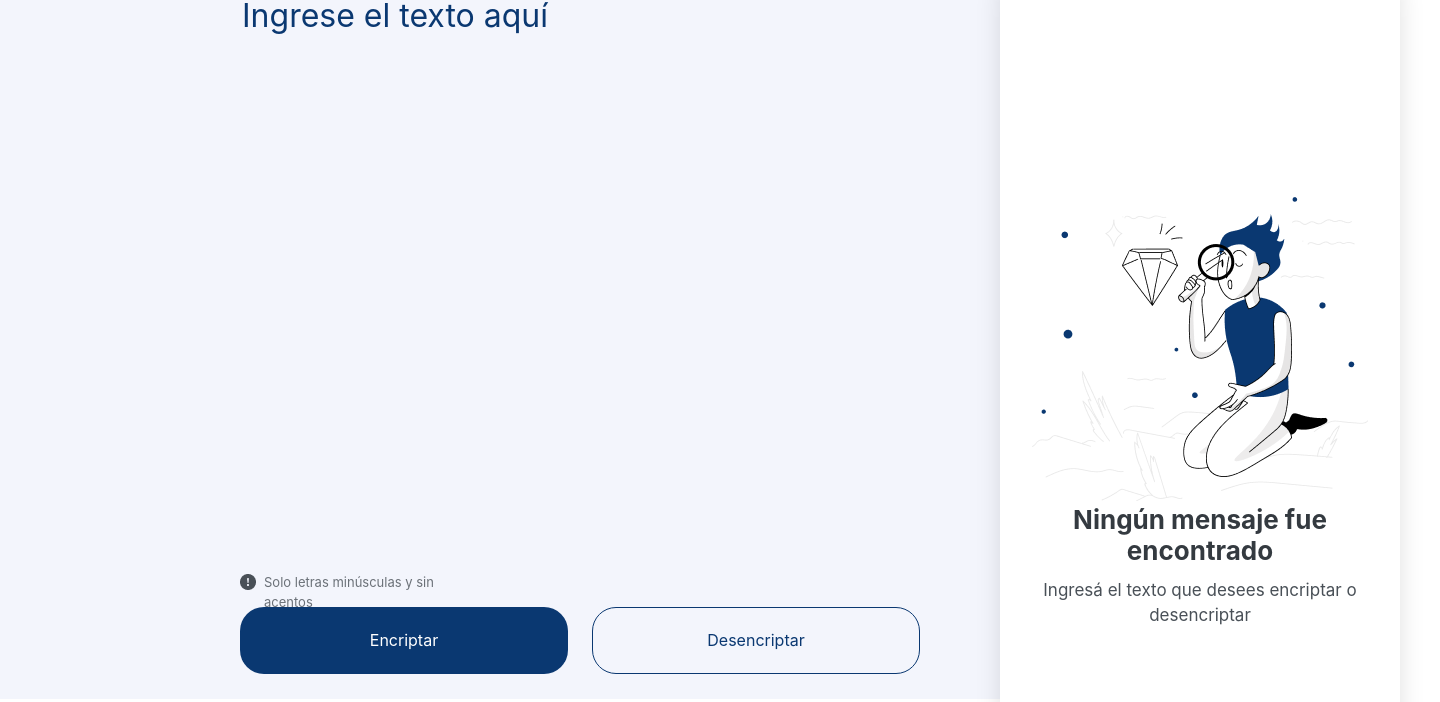
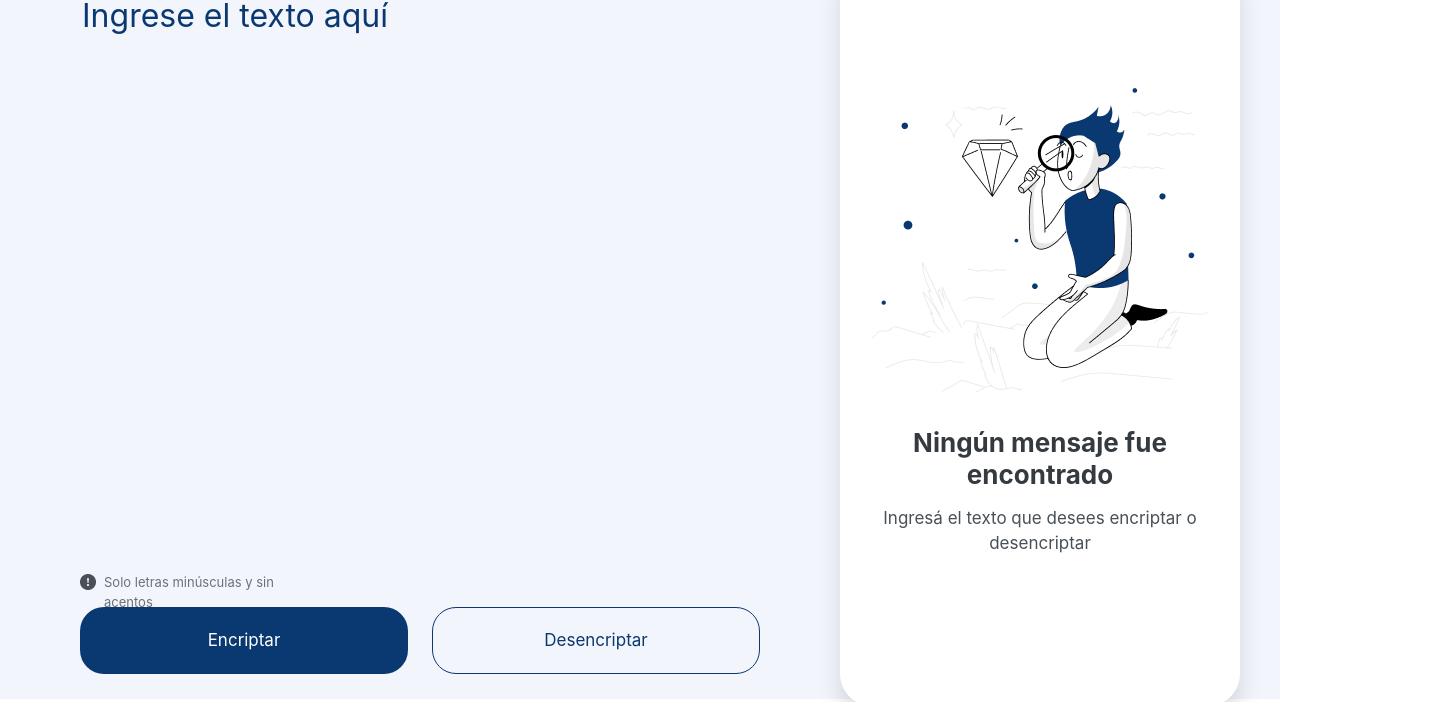
Before and after one commit to nicomarshal/Encriptador, a plain HTML site: page index.html in a window 1280 px wide. Shown: the part 101-803 px from the top of the page, 1440 px wide, since content can reach past the window. Drawn offline with Linux system fonts and the light colour scheme.

Commit message:
Desktop front finished

```diff
--- a/index.html
+++ b/index.html
@@ -17,10 +17,10 @@
 		<main>
 			<section class="main-section">
 				<article class="main-article">
-					<div>
+					<div class="box-textarea">
 						<textarea class="text-area" cols="30" rows ="12" placeholder="Ingrese el texto aquí" required></textarea>
 					</div>
-					<div>
+					<div class="box-buttons">
 						<div class="exclamation">
 							<img class="exc-img" src="assets/exclamation.png" alt="Exclamation">
 							<h6 class="exc-text">Solo letras minúsculas y sin acentos</h6>
@@ -39,7 +39,7 @@
 					<div class="box-muñeco">
 						<img class="muñeco-img" src="assets/muñeco.png" alt="Muñeco">
 					</div>
-					<div>
+					<div class="box-message">
 						<h4 class="message-1">Ningún mensaje fue encontrado</h4>
 						<h5 class="message-2">Ingresá el texto que desees encriptar o desencriptar</h5>
 					</div>
@@ -55,29 +55,6 @@
 			</section>
 		</aside>
 	</div>
-	<!--<section class="container">
-		<div class="logo">LOGO</div>
-		<input type="text" class="textE" placeholder="Ingrese el texto aquí">
-		<div class="indicaciones">
-			<div class="exclam"></div>
-			<div class="msg">Solo letras minúsculas y sin acentos</div>
-		</div>
-		<div class="buttons">
-			<button class="encrypt">Encriptar</button>
-			<button class="decrypt">Desencriptar</button>
-		</div>
-		<div class="rectangle"></div>
-		<div class="avisos">
-			<p class="msj1">Ningún mensaje fue encontrado</p>
-			<p class="msj2">Ingresa el texto que desees encriptar o desencriptar</p>
-		</div>
-	</section>
-	<p class="resultE"></p>
-
-	<br><br><br>
-	<input type="text" class="textD">
-	<p class="resultD"></p>-->
-
 </body>
 <script src="script.js"></script>
 </html>
--- a/style.css
+++ b/style.css
@@ -8,12 +8,11 @@ body {
 
 .container {
 	display: grid;
-	grid-template-columns: 2fr 1fr;
+	grid-template-columns: 1fr minmax(min-content, 480px);
 	grid-template-rows: 1fr 4fr;
 	width: 100%;
 	height: 100%;
 	max-width: 1440px;
-	max-height: 1024px;
 	background: #F3F5FC;
 }
 
@@ -34,11 +33,16 @@ main {
 
 .main-section {
 	height: 100%;
+	margin-left: 40px;
+	margin-right: 40px;
 	display: flex;
-	margin-left: 240px;
+	justify-content: flex-end;
 }
 
 .main-article {
+	width: 100%;
+	/*min-width: 369px;*/
+	max-width: 680px;
 	display: flex;
 	flex-direction: column;
 	justify-content: space-between;
@@ -60,7 +64,6 @@ main {
 	border: none;
 
 	resize: none;
-	/*word-break: break-word;*/
 }
 
 .text-area::placeholder {
@@ -68,7 +71,8 @@ main {
 }
 
 .exclamation {
-	width: 329px;
+	width: 100%;
+	max-width: 329px;
 	height: 18px;
 	display: flex;
 	justify-content: flex-start;
@@ -108,7 +112,9 @@ main {
 }
 
 .btn-encrypt {
-	width: 328px;
+	width: 100%;
+	min-width: 182px;
+	max-width: 328px;
 	height: 67px;
 	background: #0A3871;
 	border-radius: 24px;
@@ -118,7 +124,7 @@ main {
 	font-family: 'Inter';
 	font-style: normal;
 	font-weight: 400;
-	font-size: 16px;
+	font-size: 17px;
 	line-height: 19px;
 	text-align: center;
 
@@ -127,7 +133,9 @@ main {
 }
 
 .btn-decrypt {
-	width: 328px;
+	width: 100%;
+	max-width: 328px;
+	min-width: 182px;
 	height: 67px;
 	background: #F3F5FC;
 	border-radius: 24px;
@@ -137,7 +145,7 @@ main {
 	font-family: 'Inter';
 	font-style: normal;
 	font-weight: 400;
-	font-size: 16px;
+	font-size: 17px;
 	line-height: 19px;
 	text-align: center;
 
@@ -148,26 +156,33 @@ main {
 aside {
 	grid-column: 2/3;
 	grid-row: 1/3;
-	padding: 40px 40px 40px 80px;
 }
 
 .aside-section {
-	width: 400px;
-	height: 944px;
+	width: 100%;
+	height: 100%;
 	display: flex;
+	justify-content: flex-end;
 }
 
 .aside-message, .aside-response {
+	width: 100%;
+	max-width: 336px;
 	background: #FFFFFF;
 	border-radius: 32px;
 	box-shadow: 0px 24px 32px -8px rgba(0, 0, 0, 0.2);
 	padding: 32px;
+	margin: 40px 40px 40px 0;
 
 	display: flex;
 	flex-direction: column;
 	justify-content: center;
 	align-items: center;
-	column-gap: 32px;
+	gap: 32px;
+}
+
+.box-muñeco {
+	width: 100%;
 }
 
 .muñeco-img {
@@ -175,9 +190,13 @@ aside {
 	height: auto;
 }
 
+.box-message {
+	width: 100%;
+}
+
 .message-1 {
 	width: 100%;
-	height: 58px;
+	height: auto;
 	margin-bottom: 16px;
 
 	color: #343A40;
@@ -192,7 +211,7 @@ aside {
 
 .message-2 {
 	width: 100%;
-	height: 48px;
+	height: auto;
 
 	color: #495057;
 
@@ -205,14 +224,12 @@ aside {
 }
 
 .aside-response {
-	display: flex;
-	flex-direction: column;
 	justify-content: space-between;
-	align-items: center;
-	gap: 32px;
+	gap: 64px;
 }
 
 .box-response {
+	width: 100%;
 	overflow-y: auto;
 }
 
@@ -227,15 +244,20 @@ aside {
 	word-break: break-word;
 }
 
+.box-copy {
+	width: 100%;
+}
+
 .btn-copy {
-	width: 328px;
+	width: 100%;
 	height: 67px;
+	min-width: 187px;
 	background: #FFFFFF;
 	border-radius: 24px;
 
 	font-family: 'Inter';
 	font-weight: 400;
-	font-size: 16px;
+	font-size: 17px;
 	line-height: 19px;
 	text-align: center;
 
```
